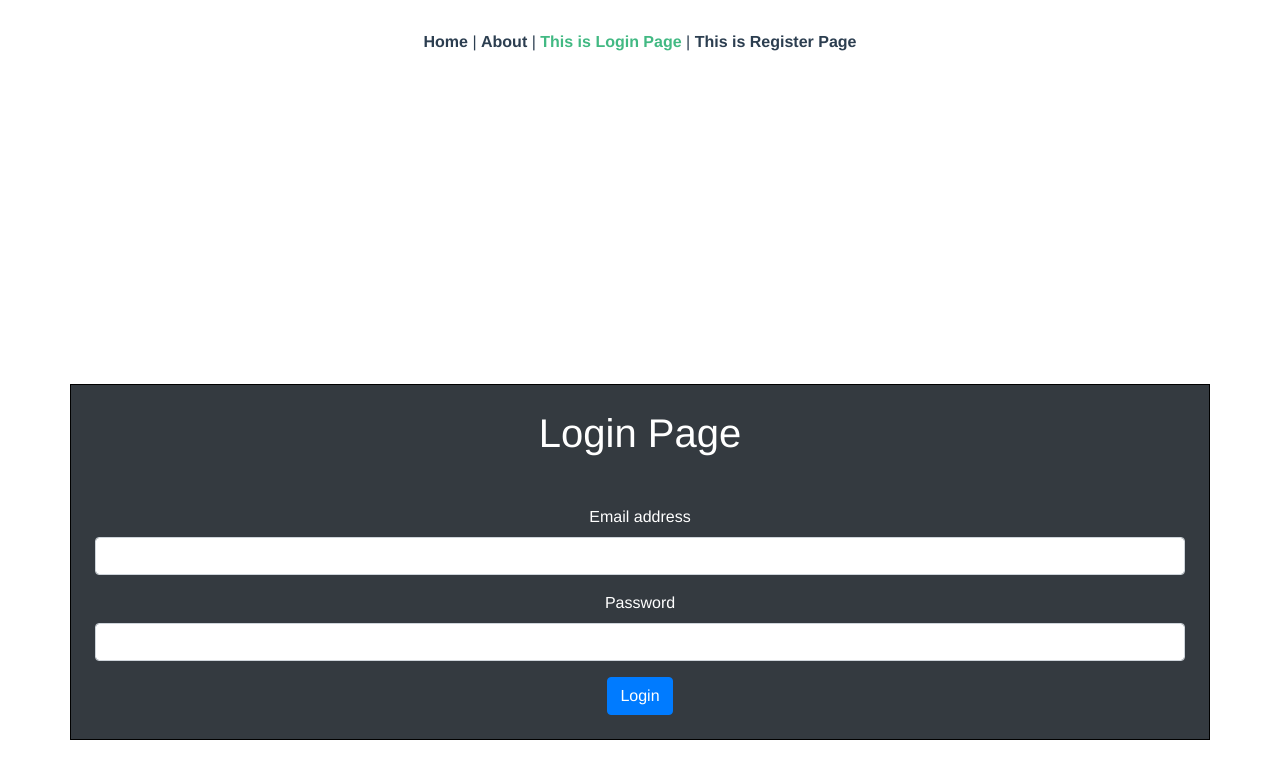
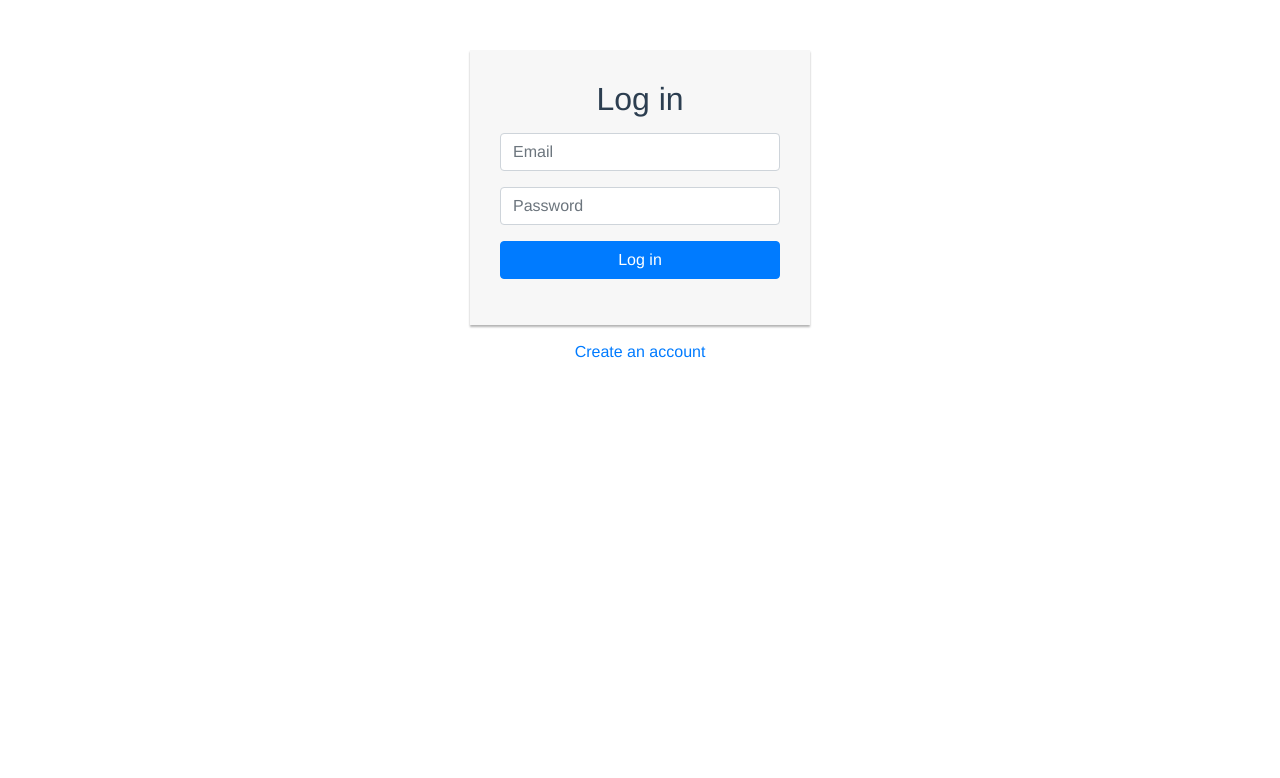
Before and after one commit to native-fox-2019/e-commerce-cms, a Vue app in the folder client/: page /#/login in a window 1280 px wide. Shown: the top 778 px of the page. Built offline with nearby package versions, Linux system fonts and the light colour scheme.

Commit message:
Login and registering page done

```diff
--- a/client/package.json
+++ b/client/package.json
@@ -12,6 +12,7 @@
     "bootstrap": "^4.4.1",
     "bootstrap-vue": "^2.7.0",
     "core-js": "^3.6.4",
+    "sweetalert2": "^9.10.2",
     "vue": "^2.6.11",
     "vue-router": "^3.1.5"
   },
--- a/client/src/App.vue
+++ b/client/src/App.vue
@@ -1,11 +1,5 @@
 <template>
   <div id="app">
-    <div id="nav">
-      <router-link to="/">Home</router-link> |
-      <router-link to="/about">About</router-link> |
-      <router-link to="/login">This is Login Page</router-link> |
-      <router-link to="/register">This is Register Page</router-link>
-    </div>
     <router-view/>
   </div>
 </template>
--- a/client/src/router/index.js
+++ b/client/src/router/index.js
@@ -1,24 +1,16 @@
 import Vue from 'vue'
 import VueRouter from 'vue-router'
-import Home from '../views/Home.vue'
 import Login from '../views/Login.vue'
 import Register from '../views/Register.vue'
+import Product from '../views/Product.vue'
 
 Vue.use(VueRouter)
 
 const routes = [
   {
     path: '/',
-    name: 'Home',
-    component: Home
-  },
-  {
-    path: '/about',
-    name: 'About',
-    // route level code-splitting
-    // this generates a separate chunk (about.[hash].js) for this route
-    // which is lazy-loaded when the route is visited.
-    component: () => import(/* webpackChunkName: "about" */ '../views/About.vue')
+    name: 'Front',
+    component: Login
   },
   {
     path: '/login',
@@ -29,6 +21,12 @@ const routes = [
     path: '/register',
     name: 'Register',
     component: Register
+  },
+  {
+    path: '/product',
+    name: 'Product',
+    component: Product,
+    meta: { requiresAuth: true }
   }
 ]
 
@@ -36,4 +34,20 @@ const router = new VueRouter({
   routes
 })
 
+router.beforeEach((to, from, next) => {
+  if (to.matched.some(record => record.meta.requiresAuth)) {
+    // this route requires auth, check if logged in
+    // if not, redirect to login page.
+    if (!localStorage.getItem("access_token")) {
+      next({
+        name: "Login"
+      })
+    } else {
+      next()
+    }
+  } else {
+    next() // make sure to always call next()!
+  }
+})
+
 export default router
--- a/client/src/views/About.vue
+++ /dev/null
@@ -1,5 +0,0 @@
-<template>
-  <div class="about">
-    <h1>This is an about page</h1>
-  </div>
-</template>
--- a/client/src/views/Home.vue
+++ /dev/null
@@ -1,12 +0,0 @@
-<template>
-  <div class="home">
-    <img alt="Vue logo" src="../assets/logo.png">
-  </div>
-</template>
-
-<script>
-// @ is an alias to /src
-
-export default {
-}
-</script>
--- /dev/null
+++ b/client/src/views/Product.vue
@@ -0,0 +1,16 @@
+<template>
+  <div>
+    <h1>DISINI PRODUCT PAGE</h1>
+    <button class="btn btn-danger" @click="doLogOut">Logout</button>
+  </div>
+</template>
+<script>
+export default {
+    methods: {
+        doLogOut () {
+            localStorage.removeItem('access_token')
+            this.$router.push({ name: 'Login' })
+        }
+    }
+};
+</script>
--- a/client/src/views/Register.vue
+++ b/client/src/views/Register.vue
@@ -1,77 +1,91 @@
 <template>
-    <div class="login container p-4 bg-white text-black" style="margin-top:300px; border: 1px solid black;">
-      <h1>Register Page</h1>
-    <form class="mt-5" @submit.prevent="doRegister">
+  <div class="login-form">
+    <form @submit.prevent="doRegister">
+      <h2 class="text-center">Register</h2>
       <div class="form-group">
-        <label for="exampleInputEmail1">Name</label>
         <input
           type="text"
           class="form-control"
-          id="exampleInputEmail1"
-          aria-describedby="emailHelp"
+          placeholder="Name"
+          required="required"
           v-model="name"
         />
       </div>
       <div class="form-group">
-        <label for="exampleInputEmail1">Email address</label>
         <input
           type="email"
           class="form-control"
-          id="exampleInputEmail1"
-          aria-describedby="emailHelp"
+          placeholder="Email"
+          required="required"
           v-model="email"
         />
       </div>
       <div class="form-group">
-        <label for="exampleInputPassword1">Password</label>
         <input
           type="password"
           class="form-control"
-          id="exampleInputPassword1"
+          placeholder="Password"
+          required="required"
           v-model="password"
         />
       </div>
-      <div class="form-group form-check">
+      <div class="form-group">
+        <button type="submit" class="btn btn-primary btn-block">Create your free account</button>
       </div>
-      <button type="submit" class="btn btn-primary">Register</button>
     </form>
+    <router-link class="text-black" to="/login"
+      >Have an account? Login here</router-link
+    >
   </div>
 </template>
 <script>
-import axios from 'axios'
+import axios from "axios";
+import Swal from 'sweetalert2'
+
 export default {
-    name:'Register',
+  name: "Register",
   data() {
     return {
-            name: null,
-            email: null,
-            password: null
-        }
+      name: ``,
+      email: ``,
+      password: ``
+    };
   },
   created() {
-        this.empty()
   },
   methods: {
     doRegister() {
-            axios.post('http://localhost:3000/users/register', {
+      axios
+        .post("http://localhost:3000/users/register", {
           name: this.name,
           email: this.email,
           password: this.password
         })
         .then(data => {
-                console.log(data.data.access_token)
-                localStorage.setItem('access_token', data.data.access_token)
-
+          localStorage.setItem("access_token", data.data.access_token);
+          Swal.fire({
+            position: 'center',
+            icon: 'success',
+            title: 'Thank you for registering',
+            showConfirmButton: false,
+            timer: 2000
           })
-            .catch(err => {
-                console.log(err)
+          this.$router.push({ name: "Product" });
         })
-        },
-        empty() {
-            this.name = null,
-            this.email = null,
-            this.password = null
+        .catch(response => {
+            if(response.response.data.msg){
+                Swal.fire({
+                      icon: 'error',
+                      text: response.response.data.msg
+                  })
+            } else {
+                Swal.fire({
+                      icon: 'error',
+                      text: 'Please fill all the fields'
+                  })
+            }
+        });
     }
   }
-}
+};
 </script>
--- a/client/src/views/login.vue
+++ b/client/src/views/login.vue
@@ -1,61 +1,100 @@
 <template>
-  <div class="login container p-4 bg-dark text-white" style="margin-top:300px; border: 1px solid black;">
-      <h1>Login Page</h1>
-    <form class="mt-5" @submit.prevent="doLogin">
+  <div class="login-form">
+    <form @submit.prevent="doLogin">
+      <h2 class="text-center">Log in</h2>
       <div class="form-group">
-        <label for="exampleInputEmail1">Email address</label>
         <input
-          type="email"
+          type="text"
           class="form-control"
-          id="exampleInputEmail1"
-          aria-describedby="emailHelp"
+          placeholder="Email"
+          required="required"
           v-model="email"
         />
       </div>
       <div class="form-group">
-        <label for="exampleInputPassword1">Password</label>
         <input
           type="password"
           class="form-control"
-          id="exampleInputPassword1"
+          placeholder="Password"
+          required="required"
           v-model="password"
         />
       </div>
-      <div class="form-group form-check">
+      <div class="form-group">
+        <button type="submit" class="btn btn-primary btn-block">Log in</button>
       </div>
-      <button type="submit" class="btn btn-primary">Login</button>
     </form>
+    <router-link class="text-black" to="/register"
+      >Create an account</router-link
+    >
   </div>
 </template>
 
 <script>
 // @ is an alias to /src
-import axios from 'axios'
+import axios from "axios";
+import Swal from "sweetalert2";
 
 export default {
   name: "Login",
   data() {
     return {
-      email: null,
-      password: null
+      email: ``,
+      password: ``
     };
   },
-  created() {
-
-  },
+  created() {},
   methods: {
     doLogin() {
-          axios.post('http://localhost:3000/users/login', {
+      axios
+        .post("http://localhost:3000/users/login", {
           email: this.email,
           password: this.password
         })
         .then(data => {
-              localStorage.setItem('access_token', data.data.access_token)
+          localStorage.setItem("access_token", data.data.access_token);
+          Swal.fire({
+            position: "top-end",
+            icon: "success",
+            title: "Login successfull",
+            showConfirmButton: false,
+            timer: 1500
+          });
+          this.$router.push({ name: "Product" });
         })
-          .catch(err => {
-              console.log(err, '<<<<<<< FROM LOGIN VUE')
-          })
+        .catch(response => {
+          const error = response.response.data.msg;
+          Swal.fire({
+            icon: "error",
+            text: error
+          });
+        });
     }
   }
 };
 </script>
+
+<style>
+.login-form {
+  width: 340px;
+  margin: 50px auto;
+}
+.login-form form {
+  margin-bottom: 15px;
+  background: #f7f7f7;
+  box-shadow: 0px 2px 2px rgba(0, 0, 0, 0.3);
+  padding: 30px;
+}
+.login-form h2 {
+  margin: 0 0 15px;
+}
+.form-control,
+.btn {
+  min-height: 38px;
+  border-radius: 2px;
+}
+.btn {
+  font-size: 15px;
+  font-weight: bold;
+}
+</style>
```
Also changed, not shown: client/src/components/navbar.vue (added, +19 -0 lines), 1 other file (tests, documents, lock files or other folders). Lines whose indentation alone changed are shown as unchanged.
